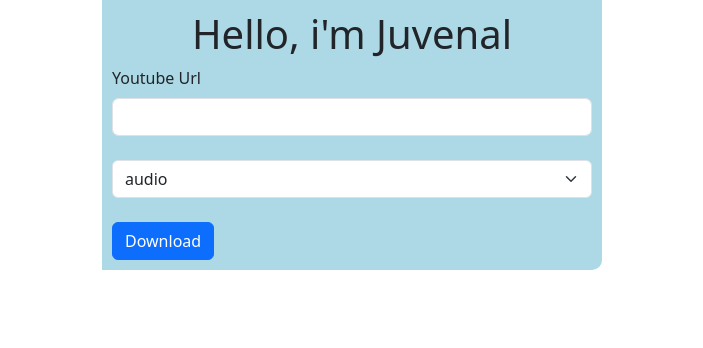
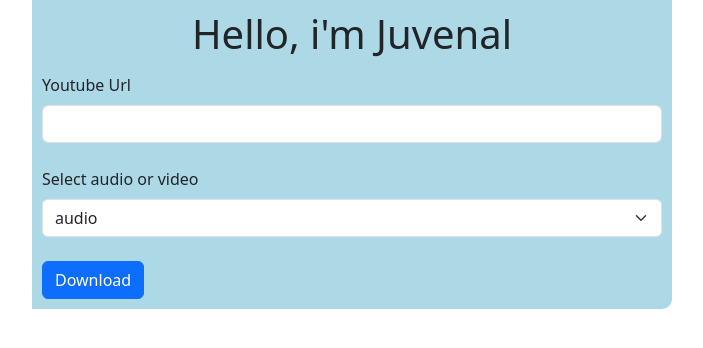
Before and after one commit to JuvenalBaera/JuvenalBaera, a Flask app: page / in a window 1280 px wide. Shown: the top 348 px of the page, without its empty margins (288-991 px from the left). Run offline with Flask 3, Linux system fonts and the light colour scheme.

Commit message:
last changes

```diff
--- a/python/flask/youtube/app.py
+++ b/python/flask/youtube/app.py
@@ -1,4 +1,4 @@
-from flask import Flask, render_template, request, flash, send_file
+from flask import Flask, render_template, request, send_file
 from flask_wtf import FlaskForm
 from wtforms import SubmitField, URLField, SelectField
 from wtforms.validators import DataRequired
@@ -6,15 +6,13 @@
 
 app = Flask(__name__)
 
-
 app.config["SECRET_KEY"] = "12345"
 
 # Entry form
 class URLFORM(FlaskForm):
     url = URLField("Youtube Url", validators=[DataRequired()], render_kw={"autocomplete":"off"})
-    select = SelectField("Audio/video", choices=[("audio", "audio"), ("video", "video")] ,validators=[DataRequired()])
+    select = SelectField("Select audio or video", choices=[("audio", "audio"), ("video", "video")] ,validators=[DataRequired()])
     submit = SubmitField("Download")
-
 
 
 @app.route("/", methods=["GET", "POST"])
--- a/python/flask/youtube/static/style.css
+++ b/python/flask/youtube/static/style.css
@@ -1,5 +1,5 @@
 div{
-    width: 500px;
+    width: 50%;
     background-color: lightblue;
     padding: 10px;
     margin: auto;
@@ -8,4 +8,5 @@
 
 h1{
     text-align: center;
+    margin-bottom: 15px;
 }
--- a/python/flask/youtube/templates/index.html
+++ b/python/flask/youtube/templates/index.html
@@ -15,6 +15,7 @@
             {{ form.url.label(class="form-label") }}
             {{ form.url(class="form-control") }} <br>
 
+            {{ form.select.label(class="form-label") }}
             {{ form.select(class="form-select") }} <br>
 
             {{ form.submit(class="btn btn-primary") }}
```
